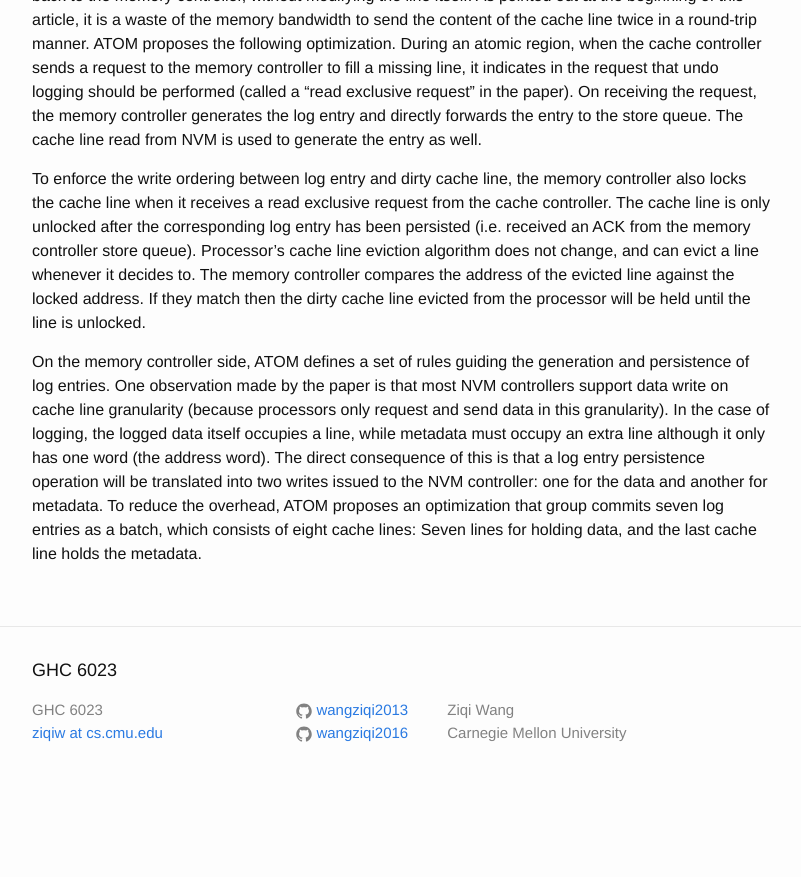
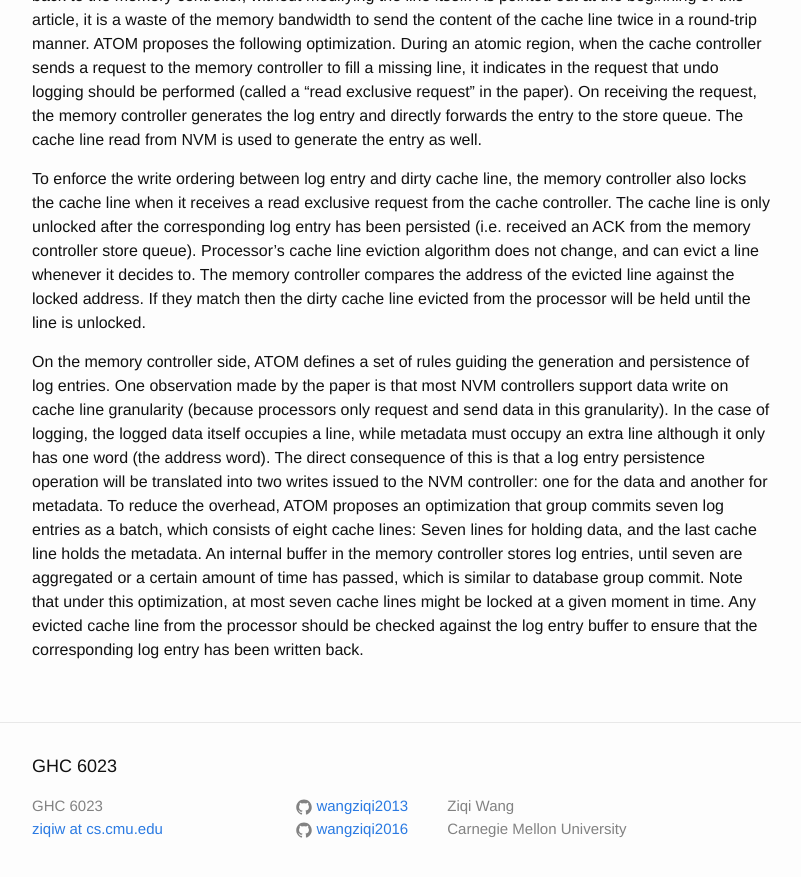
Before and after one commit to wangziqi2013/wangziqi2013.github.io, a Jekyll site: the page built from _posts/2019-02-17-atom.markdown, in a window 1280 px wide and 900 px high, scrolled down 1434 px. Shown: the top 877 px of the window, without its empty margins (238-1039 px from the left). Built offline with Jekyll 4.4.1, drawn with Linux system fonts in a browser that asks for light colours; our own code applies the rules of GitHub Pages for plain Markdown files; before the commit the page ends 2238 px from its top, so only the background shows below that.

Commit message:
Finish group commit

```diff
--- a/_posts/2019-02-17-atom.markdown
+++ b/_posts/2019-02-17-atom.markdown
@@ -80,3 +80,7 @@ metadata must occupy an extra line although it only has one word (the address wo
 that a log entry persistence operation will be translated into two writes issued to the NVM controller: one for the data
 and another for metadata. To reduce the overhead, ATOM proposes an optimization that group commits seven log entries as
 a batch, which consists of eight cache lines: Seven lines for holding data, and the last cache line holds the metadata.
+An internal buffer in the memory controller stores log entries, until seven are aggregated or a certain amount of time
+has passed, which is similar to database group commit. Note that under this optimization, at most seven cache lines might
+be locked at a given moment in time. Any evicted cache line from the processor should be checked against the log entry
+buffer to ensure that the corresponding log entry has been written back.
```
